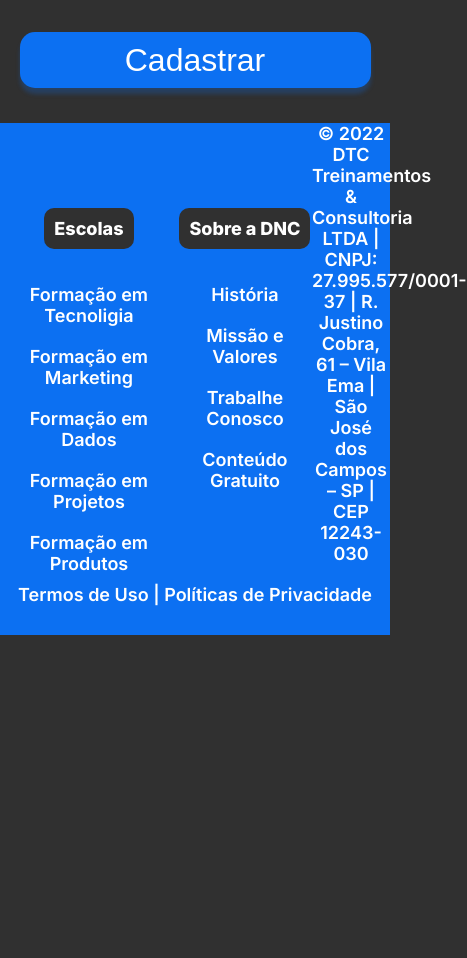
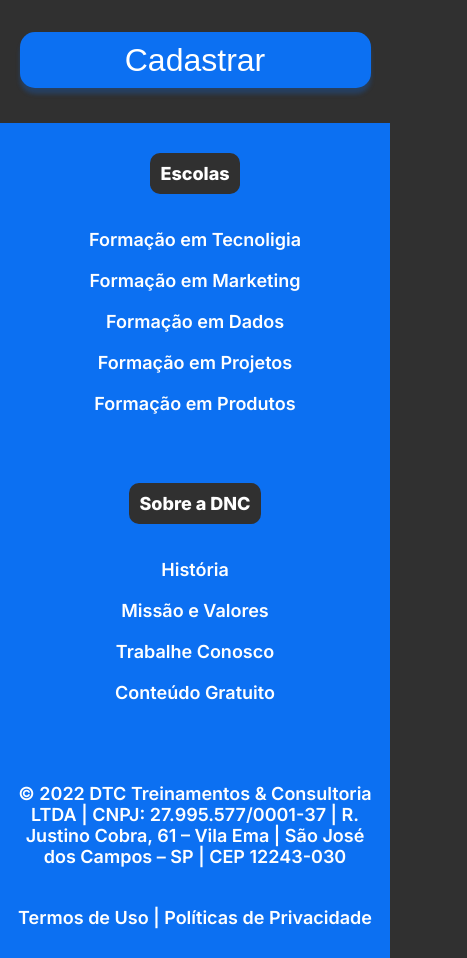
Before and after one commit to leandrolegramante/Bootcamp-DNC, a plain HTML site: page index.html in a window 390 px wide. Shown: the part 1593-2551 px from the top of the page, 467 px wide, since content can reach past the window. Before the commit the page ends 2228 px from the top, so only its background shows below. Drawn offline with Linux system fonts and the light colour scheme.

Commit message:
Adicionando media query ao footer

```diff
--- a/estilo.css
+++ b/estilo.css
@@ -253,5 +253,16 @@ header p {
         font-size: 15px;
         margin: 0;
     }
+    /*ajustando footer*/
+
+
+    footer .line1 {
+        flex-direction: column;
+    }
+    footer .endereço {
+        width: 95%;
+        margin-bottom: 20px;
+
+    }
 
  }
```
